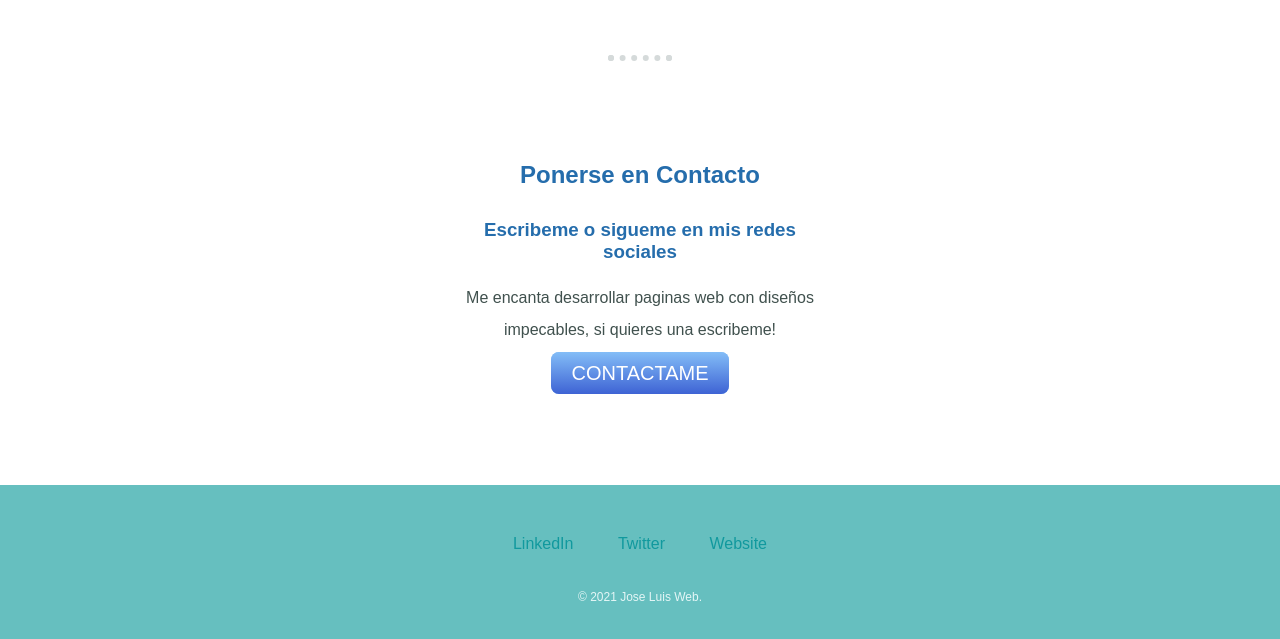
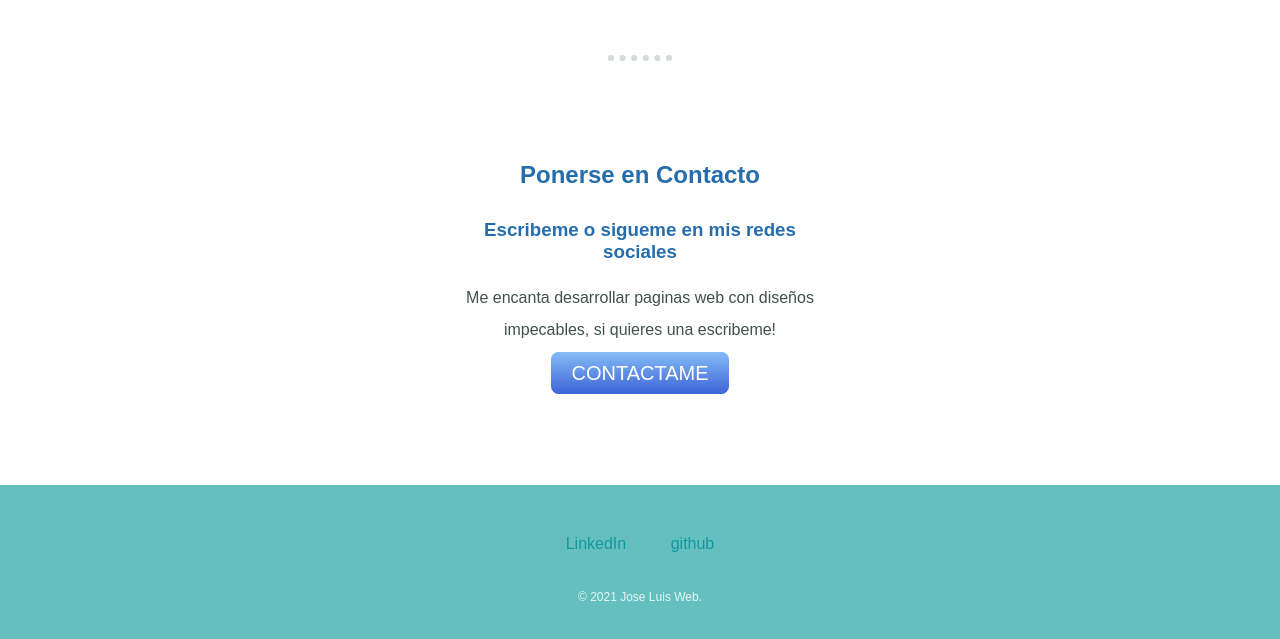
Before and after one commit to jose640/Pagina_Web_CSS, a plain HTML site: page index.html in a window 1280 px wide. Shown: the part 1888-2527 px from the top of the page. Drawn offline with Linux system fonts and the light colour scheme.

Commit message:
Actualizacion

```diff
--- a/index.html
+++ b/index.html
@@ -51,9 +51,9 @@
 
 
     <div class="bottom-container">
-    <a class="footer-link" href="https://www.linkedin.com/">LinkedIn</a>
-    <a class="footer-link" href="https://twitter.com/">Twitter</a>
-    <a class="footer-link" href="https://www.appbrewery.co/">Website</a>
+    <a class="footer-link" href="https://www.linkedin.com/in/jose-luis-ramirez-766359131/">LinkedIn</a>
+    <a class="footer-link" href="https://github.com/jose640">github</a>
+    <!--<a class="footer-link" href="https://www.appbrewery.co/">Website</a>-->
     <p class="copyright">© 2021 Jose Luis Web.</p>
     </div>
 
```
